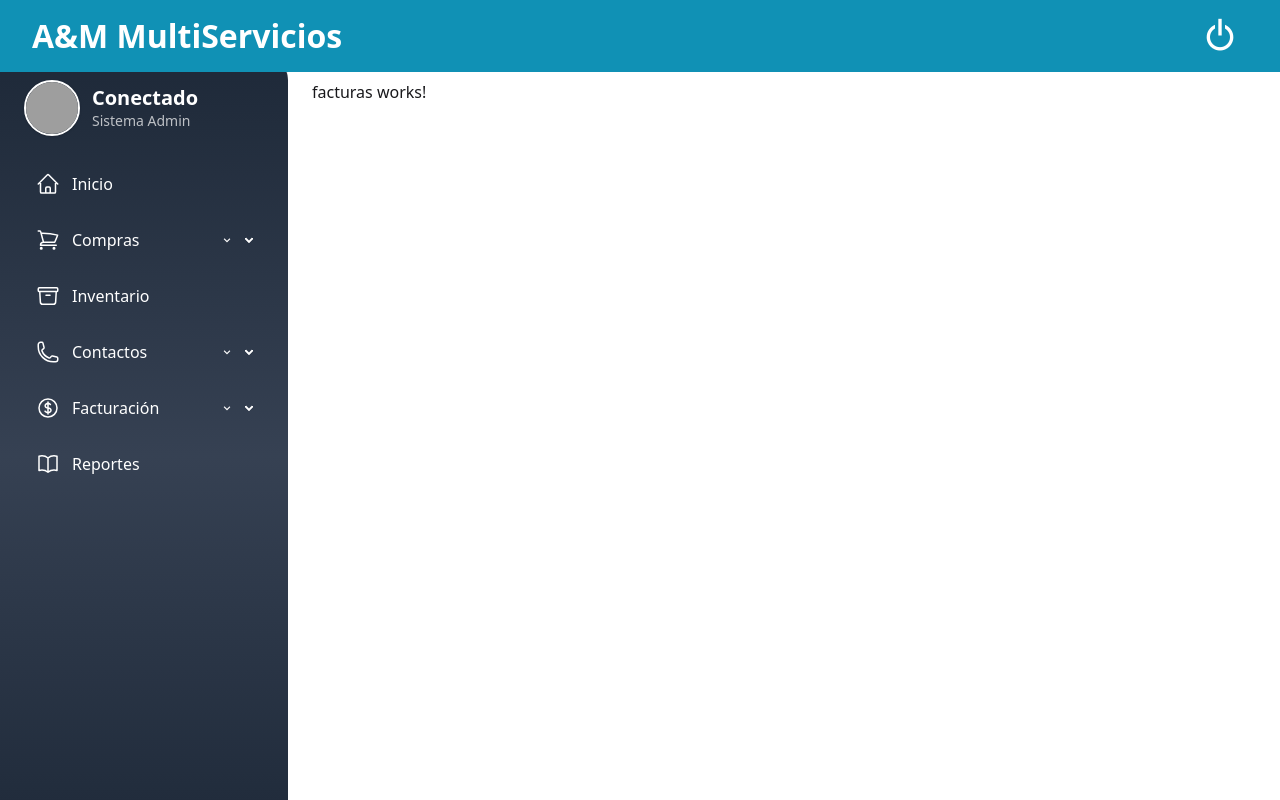
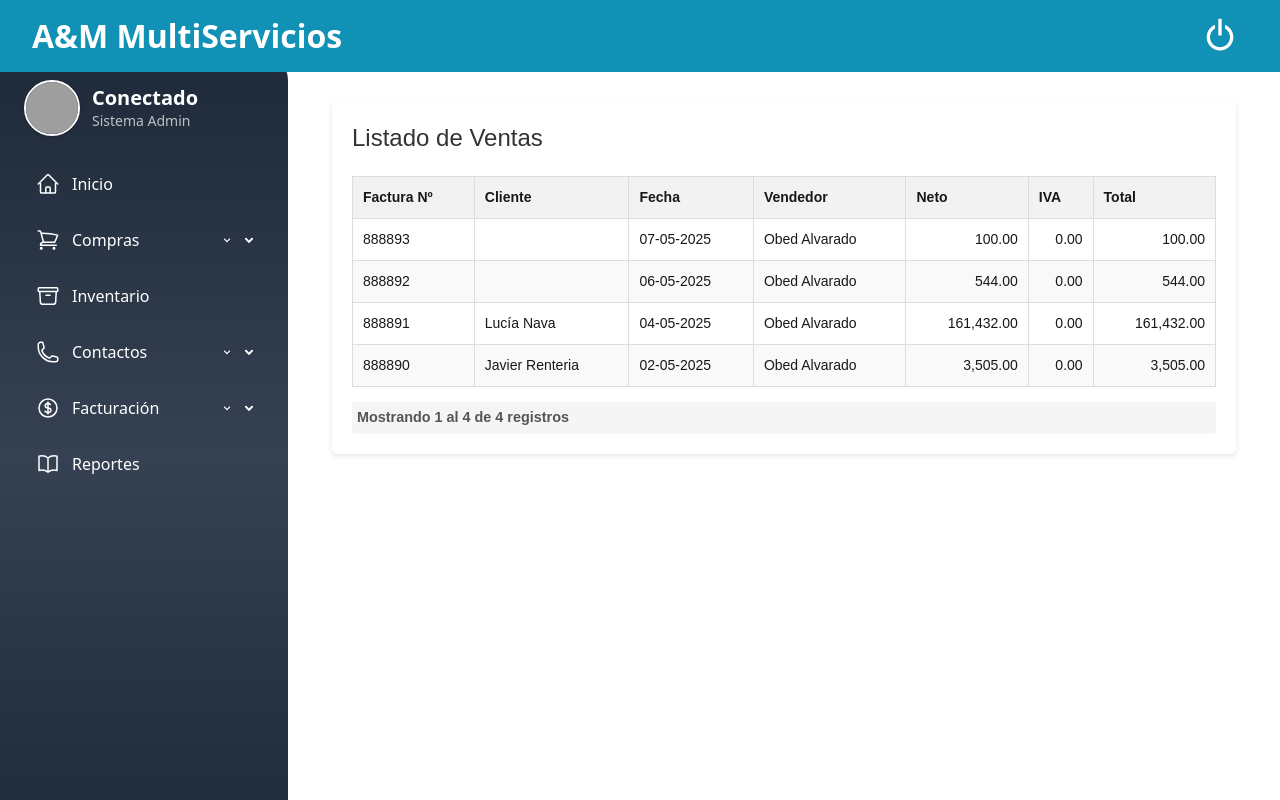
Before and after one commit to JoseMi317/store-app, an Angular app: page /facturas in a window 1280 px wide. Built offline with nearby package versions, Linux system fonts and the light colour scheme; grey boxes are pictures that could not be loaded.

Commit message:
pagina de administrar facturas y modificacion de factrua nueva venta

```diff
--- a/src/app/pages/facturas/facturas.component.css
+++ b/src/app/pages/facturas/facturas.component.css
@@ -0,0 +1,56 @@
+.ventas-container {
+    font-family: Arial, sans-serif;
+    margin: 20px;
+    padding: 20px;
+    background-color: #fff;
+    border-radius: 5px;
+    box-shadow: 0 2px 5px rgba(0,0,0,0.1);
+  }
+
+  .ventas-container h1 {
+    color: #333;
+    font-size: 24px;
+    margin-bottom: 20px;
+  }
+
+  .ventas-table {
+    width: 100%;
+    border-collapse: collapse;
+    margin-top: 20px;
+    font-size: 14px;
+  }
+
+  .ventas-table th {
+    background-color: #f2f2f2;
+    font-weight: bold;
+    padding: 10px;
+    text-align: left;
+    border: 1px solid #ddd;
+  }
+
+  .ventas-table td {
+    padding: 10px;
+    border: 1px solid #ddd;
+    vertical-align: top;
+  }
+
+  .ventas-table tr:nth-child(even) {
+    background-color: #f9f9f9;
+  }
+
+  .ventas-table tr:hover {
+    background-color: #f1f1f1;
+  }
+
+  .number {
+    text-align: right;
+  }
+
+  .registros-info {
+    margin-top: 15px;
+    font-size: 0.9em;
+    color: #555;
+    padding: 5px;
+    background-color: #f5f5f5;
+    border-radius: 3px;
+  }
--- a/src/app/pages/facturas/facturas.component.html
+++ b/src/app/pages/facturas/facturas.component.html
@@ -1 +1,32 @@
-<p>facturas works!</p>
+<div class="ventas-container">
+    <h1>Listado de Ventas</h1>
+
+    <table class="ventas-table">
+      <thead>
+        <tr>
+          <th>Factura Nº</th>
+          <th>Cliente</th>
+          <th>Fecha</th>
+          <th>Vendedor</th>
+          <th>Neto</th>
+          <th>IVA</th>
+          <th>Total</th>
+        </tr>
+      </thead>
+      <tbody>
+        <tr *ngFor="let factura of facturas">
+          <td>{{ factura.facturaNum }}</td>
+          <td>{{ factura.cliente }}</td>
+          <td>{{ factura.fecha }}</td>
+          <td>{{ factura.vendedor }}</td>
+          <td class="number">{{ factura.neto | number:'1.2-2' }}</td>
+          <td class="number">{{ factura.iva | number:'1.2-2' }}</td>
+          <td class="number">{{ factura.total | number:'1.2-2' }}</td>
+        </tr>
+      </tbody>
+    </table>
+
+    <div class="registros-info">
+      <p><strong>Mostrando 1 al {{ totalRegistros }} de {{ totalRegistros }} registros</strong></p>
+    </div>
+  </div>
--- a/src/app/pages/facturas/facturas.component.ts
+++ b/src/app/pages/facturas/facturas.component.ts
@@ -1,11 +1,31 @@
 import { Component } from '@angular/core';
+import { CommonModule } from '@angular/common';
+import { FormsModule } from '@angular/forms';
+
+interface Factura {
+  facturaNum: string;
+  cliente: string;
+  fecha: string;
+  vendedor: string;
+  neto: number;
+  iva: number;
+  total: number;
+}
 
 @Component({
   selector: 'app-facturas',
-  imports: [],
+  standalone: true,
+  imports: [CommonModule, FormsModule],
   templateUrl: './facturas.component.html',
-  styleUrl: './facturas.component.css'
+  styleUrls: ['./facturas.component.css']
 })
 export class FacturasComponent {
+  facturas: Factura[] = [
+    { facturaNum: '888893', cliente: '', fecha: '07-05-2025', vendedor: 'Obed Alvarado', neto: 100.00, iva: 0.00, total: 100.00 },
+    { facturaNum: '888892', cliente: '', fecha: '06-05-2025', vendedor: 'Obed Alvarado', neto: 544.00, iva: 0.00, total: 544.00 },
+    { facturaNum: '888891', cliente: 'Lucía Nava', fecha: '04-05-2025', vendedor: 'Obed Alvarado', neto: 161432.00, iva: 0.00, total: 161432.00 },
+    { facturaNum: '888890', cliente: 'Javier Renteria', fecha: '02-05-2025', vendedor: 'Obed Alvarado', neto: 3505.00, iva: 0.00, total: 3505.00 }
+  ];
 
+  totalRegistros = this.facturas.length;
 }
--- a/src/app/pages/ventas/ventas.component.css
+++ b/src/app/pages/ventas/ventas.component.css
@@ -84,6 +84,7 @@
 /* Modal */
 .modal {
     position: fixed;
+
     top: 0;
     left: 0;
     width: 100%;
@@ -92,8 +93,9 @@
     display: flex;
     justify-content: center;
     align-items: center;
-    z-index: 1000;
-  }
+    overflow-y: scroll;
+
+}
 
   .modal-content {
     background: #fff;
--- a/src/app/pages/ventas/ventas.component.html
+++ b/src/app/pages/ventas/ventas.component.html
@@ -4,7 +4,7 @@
       <div class="form-group">
         <label>Cliente</label>
         <input type="text" placeholder="Buscar cliente" />
-        <button class="nuevo-btn" (click)="abrirFormularioCliente()">+ Nuevo</button>
+        <button class="nuevo-btn" onclick="ventas_modal.showModal()">+ Nuevo</button>
       </div>
 
       <div class="form-group">
@@ -58,22 +58,38 @@
       </table>
     </div>
 
-    <!-- MODAL NUEVO CLIENTE -->
-    <div class="modal" *ngIf="mostrarNuevoCliente">
-      <div class="modal-content">
-        <h2>Nuevo Cliente</h2>
+    <dialog id="ventas_modal" class="modal">
+      <div class="modal-box">
+        <div class="modal-action">
+          <form method="dialog" [formGroup]="formularioVentas" (ngSubmit)="onSubmit()">
+            <h2 class="font-semibold text-xl">Nuevo Cliente</h2>
 
-        <h3>Datos de la empresa</h3>
-        <label>ID</label>
-        <input type="text" placeholder="ID" />
-        <label>Empresa</label>
-        <input type="text" placeholder="Nombre de la empresa" />
-        <label>Teléfono</label>
-        <input type="text" placeholder="Teléfono de empresa" />
-        <label>Correo</label>
-        <input type="email" placeholder="Correo de empresa" />
+            <h4 class="text-md font-normal">Datos de la empresa</h4>
+            <fieldset class="fieldset">
+              <legend class="fieldset-legend">Id de la empresa</legend>
+              <input type="text" class="input" placeholder="Ingrese el id de la empresa" formControlName="id" />
+              <p class="label text-red-500">Requerido</p>
+            </fieldset>
+            <fieldset class="fieldset">
+              <legend class="fieldset-legend">Nombre de la empresa</legend>
+              <input type="text" class="input" placeholder="Ingrese el id de la empresa" formControlName="nombre" />
+              <p class="label text-red-500">Requerido</p>
+            </fieldset>
+            <fieldset class="fieldset">
+              <legend class="fieldset-legend">Telefono de la empresa</legend>
+              <input type="text" class="input" placeholder="Ingrese el id de la empresa" formControlName="telefono" />
+              <p class="label text-red-500">Requerido</p>
+            </fieldset>
 
+            <fieldset class="fieldset">
+              <legend class="fieldset-legend">Correo de la empresa</legend>
+              <input type="email" class="input" placeholder="Ingrese el id de la empresa" formControlName="correo" />
+              <p class="label text-red-500">Requerido</p>
+            </fieldset>
+            <button class="w-full h-12 p-5 cursor-pointer bg-blue-500">guardar</button>
             <hr />
+
+
 
             <h3>Datos de contacto</h3>
             <label>Nombre</label>
@@ -83,10 +99,14 @@
             <label>Correo</label>
             <input type="email" placeholder="Correo de contacto" />
 
-        <div class="modal-buttons">
-          <button (click)="cerrarFormularioCliente()">Cancelar</button>
+            <div class="btn">
+              <button>Cancelar</button>
               <button>Guardar</button>
             </div>
+            <button class="btn">Close</button>
+          </form>
         </div>
       </div>
+    </dialog>
+
   </div>
--- a/src/app/pages/ventas/ventas.component.ts
+++ b/src/app/pages/ventas/ventas.component.ts
@@ -1,21 +1,31 @@
-import { Component } from '@angular/core';
+import { Component, inject } from '@angular/core';
 import { CommonModule } from '@angular/common'; // ✅ necesario para usar *ngIf y más
+import { FormBuilder, FormControl, FormGroup, ReactiveFormsModule } from '@angular/forms';
 
 @Component({
   selector: 'app-ventas',
   standalone: true, // opcional, si estás usando componentes standalone
-  imports: [CommonModule], // ✅ aquí se importa CommonModule
+  imports: [CommonModule, ReactiveFormsModule], // ✅ aquí se importa CommonModule
   templateUrl: './ventas.component.html',
   styleUrls: ['./ventas.component.css']
 })
 export class VentasComponent {
-  mostrarNuevoCliente = false;
 
-  abrirFormularioCliente() {
-    this.mostrarNuevoCliente = true;
+  private formBuiler = inject(FormBuilder)
+
+  formularioVentas = new FormGroup({
+    id: new FormControl(''),
+    nombre: new FormControl(''),
+    telefono: new FormControl(''),
+    correo: new FormControl(''),
+  });
+
+  onSubmit(){
+    console.log("Guardando datos...");
+    console.log(this.formularioVentas.value);
+
   }
 
-  cerrarFormularioCliente() {
-    this.mostrarNuevoCliente = false;
-  }
+
+
 }
--- a/src/index.html
+++ b/src/index.html
@@ -1,5 +1,5 @@
 <!doctype html>
-<html lang="en">
+<html lang="es">
 <head>
   <meta charset="utf-8">
   <title>StoreApp</title>
```
Also changed, not shown: 1 other file (tests, documents, lock files or other folders). Lines whose indentation alone changed are shown as unchanged.
